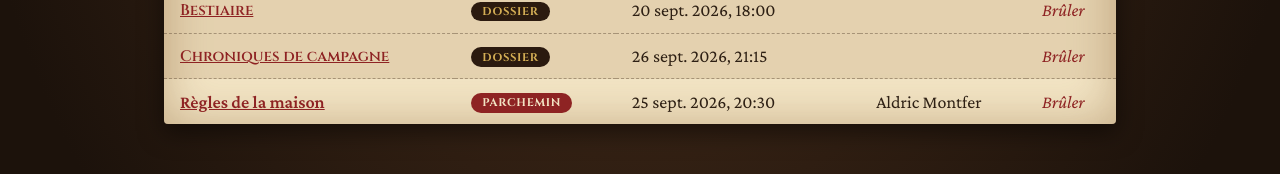
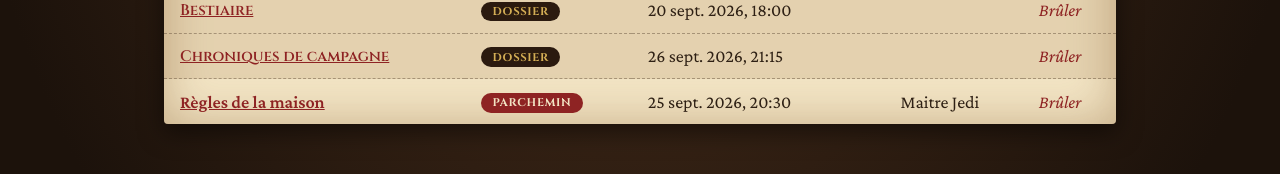
Before and after one commit to Fautrat/projet_spe4, a Vue app in the folder front/: page /library in a window 1280 px wide. Shown: the part 310-484 px from the top of the page. Built offline with nearby package versions, Linux system fonts and the light colour scheme; no server answers; sample sign-in values are in the browser's storage.

Commit message:
fix: mock data

```diff
--- a/front/src/mocks/mockBackApi.js
+++ b/front/src/mocks/mockBackApi.js
@@ -43,7 +43,7 @@ let documents = [
 		content: 'Un 20 naturel double les dégâts.\nUn 1 naturel fait tomber votre arme.\nLe maître du jeu a toujours raison.',
 		file_path: null,
 		updated_at: '2026-09-25T20:30:00',
-		updated_by_name: 'Aldric Montfer',
+		updated_by_name: 'Maitre Jedi',
 	},
 	{
 		id: 2,
@@ -52,7 +52,7 @@ let documents = [
 		content: 'Vieux dragon rouge endormi sous la montagne.\nPoints faibles : l\'orgueil et les chants elfiques.',
 		file_path: null,
 		updated_at: '2026-09-22T10:40:00',
-		updated_by_name: 'Lyra Sombrebois',
+		updated_by_name: 'Jeune Padawan',
 	},
 	{
 		id: 3,
@@ -61,7 +61,7 @@ let documents = [
 		content: 'Le groupe se rencontre à la taverne. Une bagarre éclate, le barde s\'enfuit avec la caisse.',
 		file_path: null,
 		updated_at: '2026-09-26T21:15:00',
-		updated_by_name: 'Aldric Montfer',
+		updated_by_name: 'Maitre Jedi',
 	},
 ];
 
```
